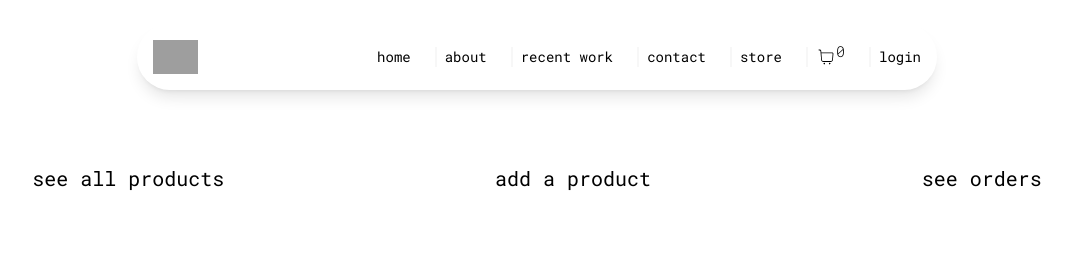
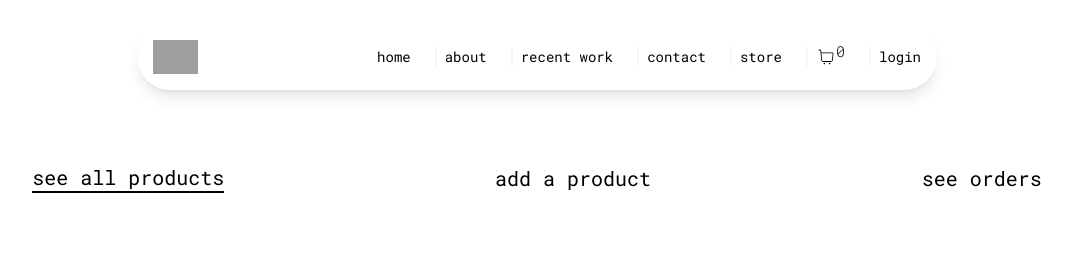
Before and after one commit to Manuelhhinojosa/mattStoreClientSide, a React (Vite) app: page /admin in a window 1280 px wide. Shown: the top 253 px of the page, without its empty margins (103-1175 px from the left). Built offline with nearby package versions, Linux system fonts and the light colour scheme; grey boxes are pictures that could not be loaded.

Commit message:
- Added conditional Tailwind classes to admin navbar <p> elements - Applied  to indicate active tab (All Products, Add Product, or View Orders) - Improves UX by visually showing which admin view is currently active

```diff
--- a/src/components/pageComponents/Admin.jsx
+++ b/src/components/pageComponents/Admin.jsx
@@ -28,19 +28,40 @@ const Admin = () => {
           className="hover:cursor-pointer text-xl"
           onClick={() => dispatch(setShowAllProducts())}
         >
-          <p className="hover:text-slate-600"> see all products</p>
+          <p
+            className={`${
+              logic.showAllProducts ? "border-b-[2px] border-black" : ""
+            } hover:text-slate-600`}
+          >
+            see all products
+          </p>
         </div>
+
         <div
           className="hover:cursor-pointer  text-xl"
           onClick={() => dispatch(setShowAddProduct())}
         >
-          <p className="hover:text-slate-600"> add a product</p>
+          <p
+            className={`${
+              logic.showAddProduct ? "border-b-[2px] border-black" : ""
+            } hover:text-slate-600`}
+          >
+            {" "}
+            add a product
+          </p>
         </div>
+
         <div
           className="hover:cursor-pointer  text-xl"
           onClick={() => dispatch(setShowViewOrders())}
         >
-          <p className="hover:text-slate-600">see orders</p>
+          <p
+            className={`${
+              logic.showViewOrders ? "border-b-[2px] border-black" : ""
+            } hover:text-slate-600`}
+          >
+            see orders
+          </p>
         </div>
       </div>
 
```
